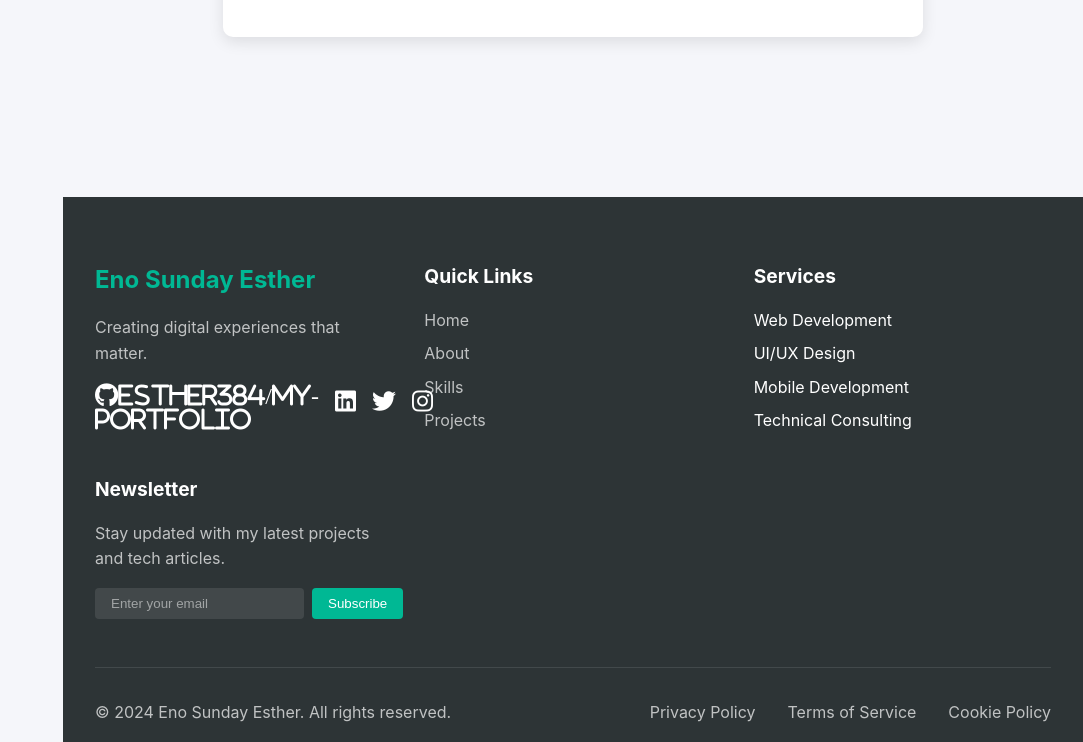
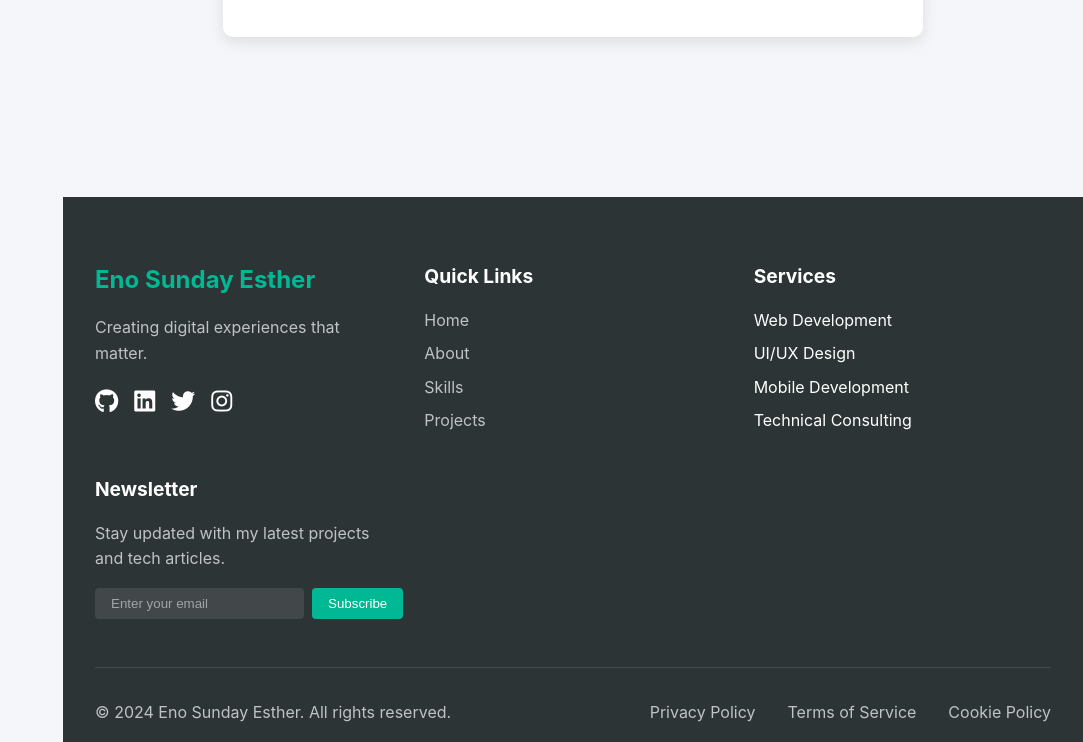
Before and after one commit to Ekanem-Iboro/esther-portfolio, a plain HTML site: page index.html in a window 1280 px wide. Shown: the part 6264-7006 px from the top of the page, without its empty margins (197-1280 px from the left). Drawn offline with Linux system fonts and the light colour scheme.

Commit message:
Add protfolio

```diff
--- a/index.html
+++ b/index.html
@@ -356,7 +356,9 @@
             <h3>Eno Sunday Esther</h3>
             <p>Creating digital experiences that matter.</p>
             <div class="footer-social">
-              <a href="#"><i class="fab fa-github">esther384/My-Portfolio</i></a>
+              <a href="https://github.com/esther384/My-Portfolio"
+                ><i class="fab fa-github"></i
+              ></a>
               <a href="#"><i class="fab fa-linkedin"></i></a>
               <a href="#"><i class="fab fa-twitter"></i></a>
               <a href="#"><i class="fab fa-instagram"></i></a>
```
